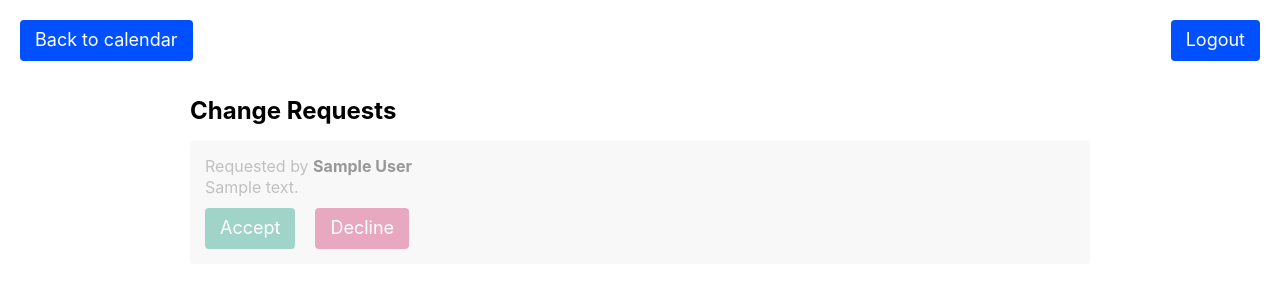
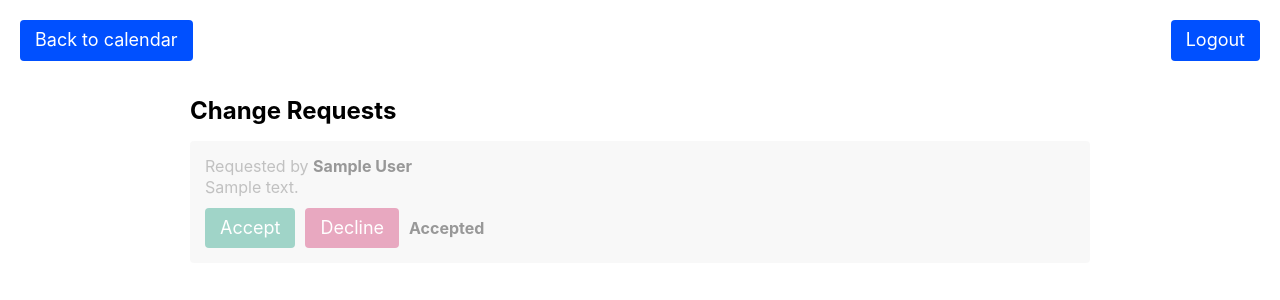
Before and after one commit to tchayen/schedule_planner, a Django app: template planner/templates/planner/admin.html in a window 1280 px wide. Shown: the top 300 px of the page. Run offline with Django 3.2, Linux system fonts and the light colour scheme; a user stored in the database is signed in; tables that the repository leaves empty hold one stand-in row (values such as "Sample post"); the template is opened without the code that fills it: most values are stand-ins (such as "Sample title", 1, 10 or a date in 2020); parts of the project's set-up code (start-up, migrations or seed data) failed here and were passed over.

Commit message:
CSRF protect accept/decline

```diff
--- a/planner/templates/planner/admin.html
+++ b/planner/templates/planner/admin.html
@@ -11,7 +11,23 @@
 
     .buttons {
         display: flex;
+        align-items: center;
         margin-top: 10px;
+    }
+
+    .state {
+        color: #000;
+        font-weight: 700;
+    }
+
+    .button-form {
+        margin: 0;
+        width: auto;
+    }
+
+    button {
+        padding: 0 15px;
+        margin-right: 10px;
     }
 </style>
 {% if user.is_superuser %}
@@ -32,14 +48,15 @@
                     {{ request.description|safe }}
                 </div>
                 <div class="buttons">
-                    <a
-                        href="/change_request/{{ request.id }}/accept/"
-                        class="button accept"
-                    >Accept</a>
-                    <a
-                        href="/change_request/{{ request.id }}/decline/"
-                        class="button decline"
-                    >Decline</a>
+                    <form action="/change_request/{{ request.id }}/accept/" method="post" class="button-form">
+                        {% csrf_token %}
+                        <button class="accept" type="submit">Accept</button>
+                    </form>
+                    <form action="/change_request/{{ request.id }}/decline/" method="post" class="button-form">
+                        {% csrf_token %}
+                        <button class="decline" type="submit">Decline</button>
+                    </form>
+                    <div class="state">{{ request.accepted|yesno:'Accepted,Declined,' }}</div>
                 </div>
             </div>
         {% endfor %}
--- a/planner/views.py
+++ b/planner/views.py
@@ -6,6 +6,7 @@ from itertools import groupby
 from .models import Event, ChangeRequest
 from django.core.mail import send_mail
 from django.shortcuts import redirect
+from django.views.decorators.csrf import csrf_protect
 
 def slots():
     return [
@@ -85,6 +86,7 @@ def calendar(request, first_day):
     return render(request, 'planner/index.html', context)
 
 
+@csrf_protect
 def change_request(request, id, decision):
     change_request = ChangeRequest.objects.get(pk=id)
     change_request.accepted = True if decision == 'accept' else False
```
